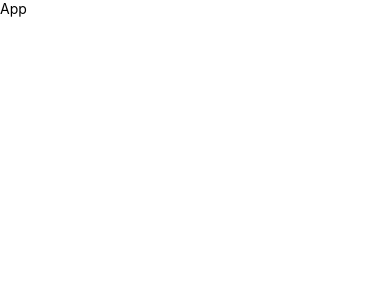
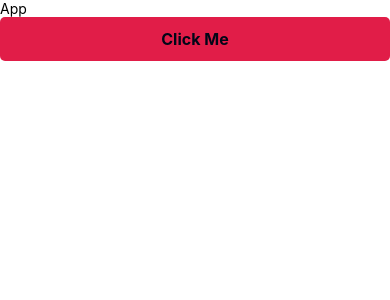
Before and after one commit to jonichi16/sample_project_rn, a React Native app: screen / in a window 390 px wide. Shown: the top 300 px of the page. Built offline with nearby package versions, Linux system fonts and the light colour scheme.

Commit message:
Add button and styles

```diff
--- a/App.tsx
+++ b/App.tsx
@@ -1,10 +1,12 @@
 import {Text, View} from 'react-native';
 import React from 'react';
+import Button from './src/common/components/buttons/Button';
 
 const App = () => {
   return (
     <View>
       <Text>App</Text>
+      <Button title="Click Me" onPress={() => console.log('Hello')} />
     </View>
   );
 };
--- a/package.json
+++ b/package.json
@@ -19,6 +19,7 @@
     "@babel/runtime": "^7.20.0",
     "@react-native/eslint-config": "^0.72.2",
     "@react-native/metro-config": "^0.72.11",
+    "@testing-library/react-native": "^12.3.2",
     "@tsconfig/react-native": "^3.0.0",
     "@types/react": "^18.0.24",
     "@types/react-test-renderer": "^18.0.0",
--- /dev/null
+++ b/src/common/components/buttons/Button.tsx
@@ -0,0 +1,45 @@
+import {Pressable, StyleSheet, Text, ViewStyle} from 'react-native';
+import React from 'react';
+import {Colors, Spacing, Typography} from '../../styles';
+
+type ButtonProps = {
+  title: string;
+  testID?: string;
+  style?: ViewStyle;
+  onPress: () => void;
+};
+
+const Button = ({title, testID, style, onPress}: ButtonProps) => {
+  return (
+    <Pressable
+      role="button"
+      testID={testID}
+      style={({pressed}) => [
+        {
+          ...(style || {width: '100%'}),
+          backgroundColor: pressed ? '#f43f5e' : '#e11d48',
+          transform: pressed ? [{scale: 0.98}] : [{scale: 1}],
+        },
+        styles.button,
+      ]}
+      onPress={onPress}>
+      <Text testID="ButtonText" style={styles.buttonText}>
+        {title}
+      </Text>
+    </Pressable>
+  );
+};
+
+export default Button;
+
+const styles = StyleSheet.create({
+  button: {
+    borderRadius: 5,
+    padding: Spacing.spacing.sm,
+  },
+  buttonText: {
+    ...Typography.header.md,
+    color: Colors.primary.dark,
+    textAlign: 'center',
+  },
+});
--- /dev/null
+++ b/src/common/styles/colors.ts
@@ -0,0 +1,6 @@
+export const primary = {
+  dark: '#020617',
+  light: '#f8fafc',
+  p600: '#e11d48',
+  p500: '#f43f5e',
+};
--- /dev/null
+++ b/src/common/styles/index.ts
@@ -0,0 +1,5 @@
+import * as Colors from './colors';
+import * as Spacing from './spacing';
+import * as Typography from './typography';
+
+export {Colors, Spacing, Typography};
--- /dev/null
+++ b/src/common/styles/spacing.ts
@@ -0,0 +1,11 @@
+export const spacing = {
+  xxxs: 2,
+  xxs: 4,
+  xs: 8,
+  sm: 12,
+  md: 16,
+  lg: 24,
+  xl: 32,
+  xxl: 48,
+  xxxl: 64,
+};
--- /dev/null
+++ b/src/common/styles/typography.ts
@@ -0,0 +1,135 @@
+import {TextStyle} from 'react-native';
+
+type FontSize = 'xs' | 'sm' | 'md' | 'lg' | 'xl' | 'xxl' | 'xxxl';
+export const fontSize: Record<FontSize, TextStyle> = {
+  xs: {
+    fontSize: 13,
+  },
+  sm: {
+    fontSize: 14,
+  },
+  md: {
+    fontSize: 16,
+  },
+  lg: {
+    fontSize: 20,
+  },
+  xl: {
+    fontSize: 24,
+  },
+  xxl: {
+    fontSize: 32,
+  },
+  xxxl: {
+    fontSize: 38,
+  },
+};
+
+type FontWeight = 'regular' | 'semibold' | 'bold';
+export const fontWeight: Record<FontWeight, TextStyle> = {
+  regular: {
+    fontWeight: '400',
+  },
+  semibold: {
+    fontWeight: '600',
+  },
+  bold: {
+    fontWeight: '700',
+  },
+};
+
+type Header = 'xs' | 'sm' | 'md' | 'lg' | 'xl' | 'xxl' | 'xxxl';
+export const header: Record<Header, TextStyle> = {
+  xs: {
+    ...fontSize.xs,
+    ...fontWeight.bold,
+  },
+  sm: {
+    ...fontSize.sm,
+    ...fontWeight.bold,
+  },
+  md: {
+    ...fontSize.md,
+    ...fontWeight.bold,
+  },
+  lg: {
+    ...fontSize.lg,
+    ...fontWeight.bold,
+  },
+  xl: {
+    ...fontSize.xl,
+    ...fontWeight.bold,
+  },
+  xxl: {
+    ...fontSize.xxl,
+    ...fontWeight.bold,
+  },
+  xxxl: {
+    ...fontSize.xxxl,
+    ...fontWeight.bold,
+  },
+};
+
+type SubHeader = 'xs' | 'sm' | 'md' | 'lg' | 'xl' | 'xxl' | 'xxxl';
+export const subHeader: Record<SubHeader, TextStyle> = {
+  xs: {
+    ...fontSize.xs,
+    ...fontWeight.semibold,
+  },
+  sm: {
+    ...fontSize.sm,
+    ...fontWeight.semibold,
+  },
+  md: {
+    ...fontSize.md,
+    ...fontWeight.semibold,
+  },
+  lg: {
+    ...fontSize.lg,
+    ...fontWeight.semibold,
+  },
+  xl: {
+    ...fontSize.xl,
+    ...fontWeight.semibold,
+  },
+  xxl: {
+    ...fontSize.xxl,
+    ...fontWeight.semibold,
+  },
+  xxxl: {
+    ...fontSize.xxxl,
+    ...fontWeight.semibold,
+  },
+};
+
+type Body = 'xs' | 'sm' | 'md' | 'lg' | 'xl' | 'xxl' | 'xxxl';
+export const body: Record<Body, TextStyle> = {
+  xs: {
+    ...fontSize.xs,
+    ...fontWeight.regular,
+  },
+  sm: {
+    ...fontSize.sm,
+    ...fontWeight.regular,
+  },
+  md: {
+    ...fontSize.md,
+    ...fontWeight.regular,
+  },
+  lg: {
+    ...fontSize.lg,
+    ...fontWeight.regular,
+  },
+  xl: {
+    ...fontSize.xl,
+    ...fontWeight.regular,
+  },
+  xxl: {
+    ...fontSize.xxl,
+    ...fontWeight.regular,
+  },
+  xxxl: {
+    ...fontSize.xxxl,
+    ...fontWeight.regular,
+  },
+};
```
Also changed, not shown: 2 other files (tests, documents, lock files or other folders).
